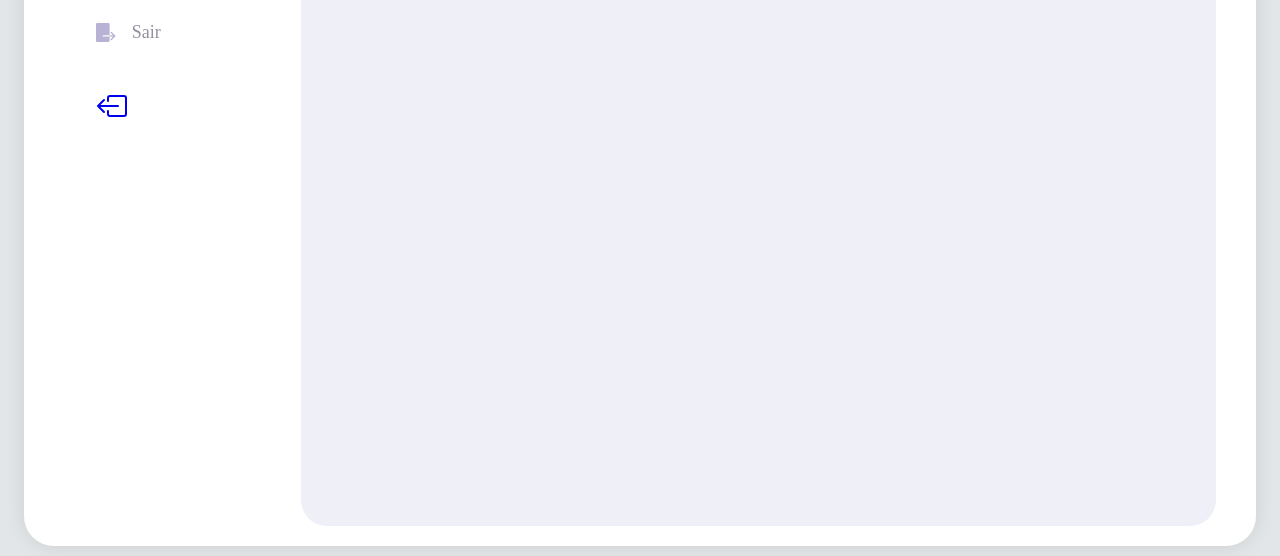
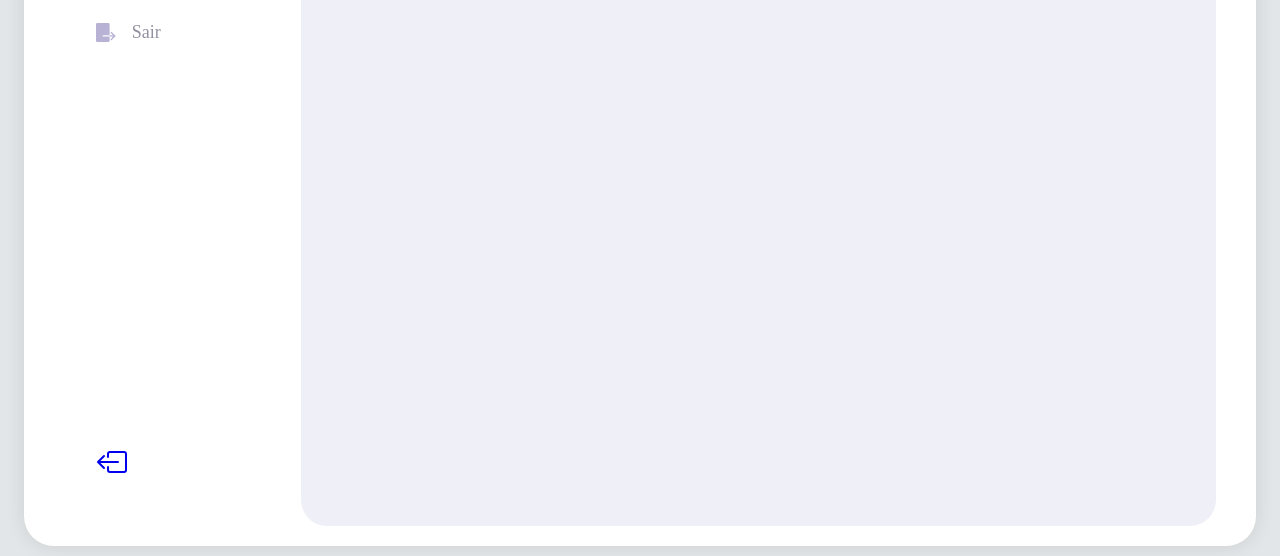
Before and after one commit to jeffinwilker/ponvi, a React (Create React App) app: page / in a window 1280 px wide. Shown: the part 231-787 px from the top of the page. Built offline with nearby package versions, Linux system fonts and the light colour scheme.

Commit message:
Ajustes menu.

```diff
--- a/src/components/Navbar/index.js
+++ b/src/components/Navbar/index.js
@@ -23,16 +23,16 @@ export default function Navbar(){
                             </li>
                         );
                     })}
+                </ul>
 
-                    <li className='navbar-toggle'>
+                <div className='navbar-toggle'>
                     <Link to='#' className="menu-bars">
                         {sidebar ?
                             <BsIcons.BsBoxArrowRight onClick={ShowSidebar}/> :
                             <BsIcons.BsBoxArrowLeft onClick={ShowSidebar}/>
                         }
                     </Link>
-                    </li>
-                </ul>
+                </div>
             </nav>
         </>
     );
--- a/src/components/Navbar/style.css
+++ b/src/components/Navbar/style.css
@@ -15,12 +15,13 @@
     width: 250px;
     height: 100%;
     display: flex;
-    justify-content: center;
+    justify-content: flex-start;
+    flex-direction: column;
     transition: 850ms;
+    position: relative;
 }
 
 .nav-menu.active{
-
     width: 80px;
     transition: 850ms;
 }
@@ -61,4 +62,6 @@
     display: flex;
     align-items: center;
     justify-content: flex-start;
+    position: absolute;
+    bottom: 0;
 }
```
Lines whose indentation alone changed are shown as unchanged.
